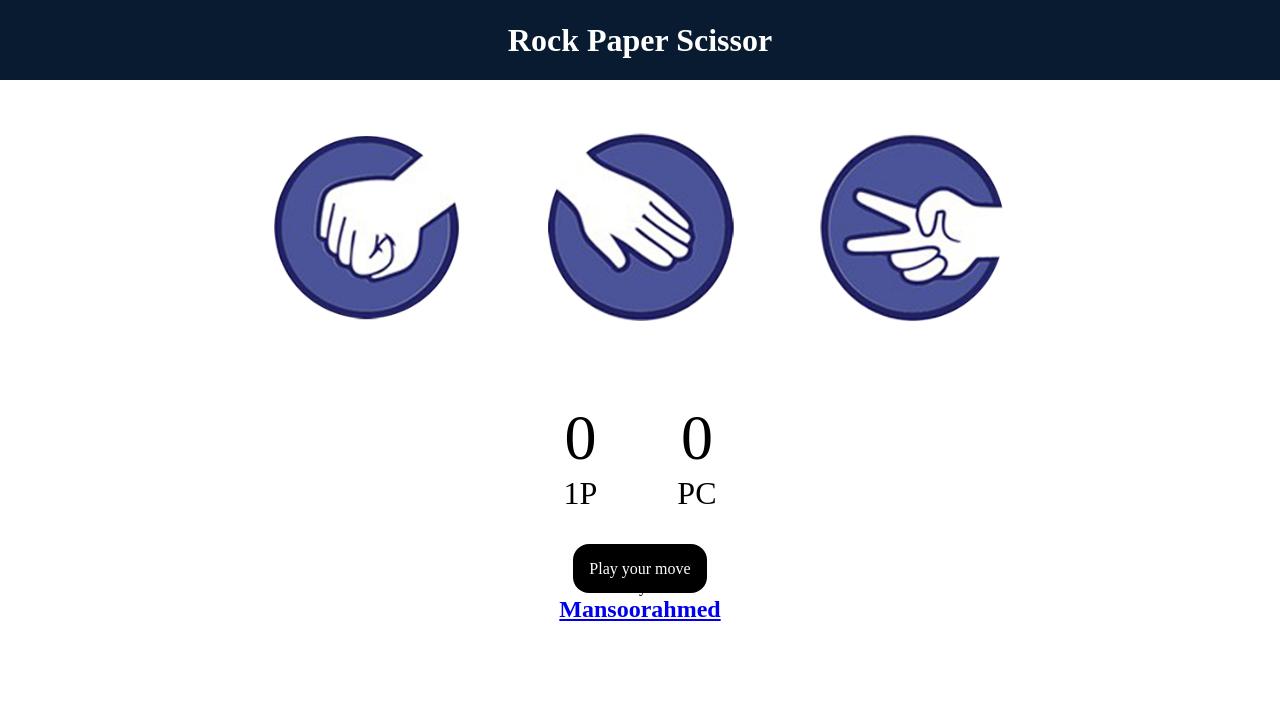
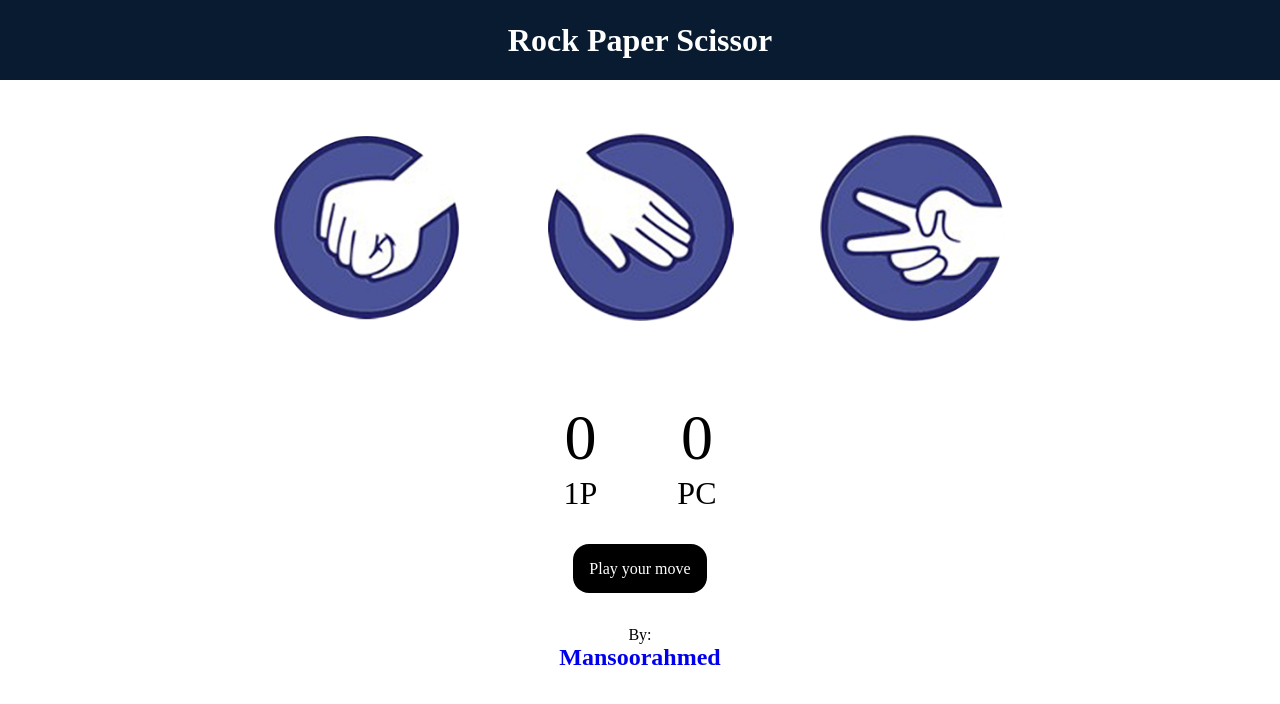
Before and after one commit to mnsooralee/rock-paper-scissors, a plain HTML site: page index.html in a window 1280 px wide. Drawn offline with Linux system fonts and the light colour scheme.

Commit message:
Update game.css

```diff
--- a/game.css
+++ b/game.css
@@ -55,6 +55,14 @@ img {
     padding: 1rem;
     border-radius: 1rem;
 }
+.credits {
+    display: flex;
+    flex-direction: column;
+    margin-top: 3rem;
+}
+.credits a {
+    text-decoration: none;
+}
 @media screen and (max-width:650px) {
     .choices {
         /* flex-direction: column; */
```
